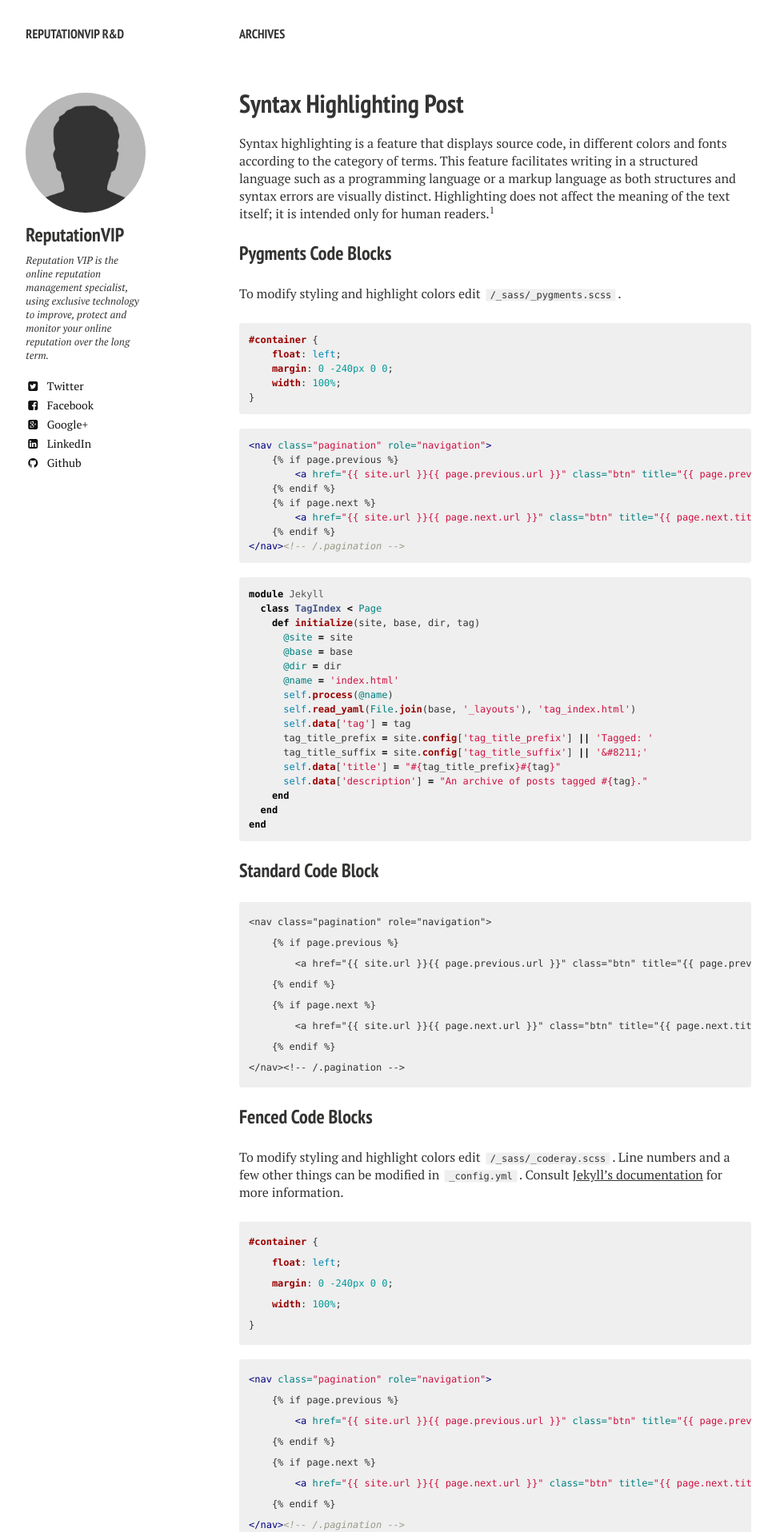
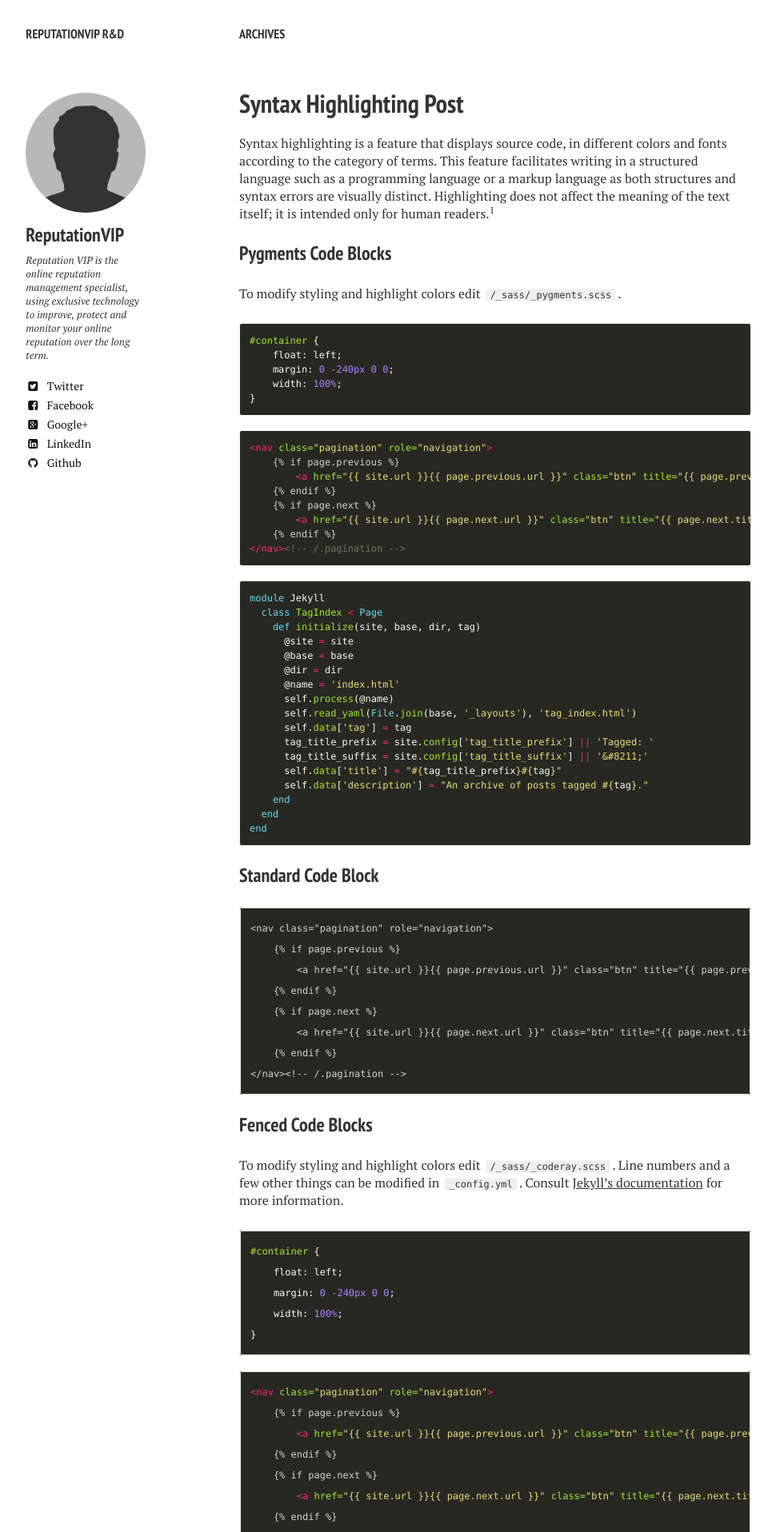
Before and after one commit to semji/reputationvip.github.io, a Jekyll site: the page built from _posts/2013-08-16-code-highlighting-post.md, in a window 1280 px wide. Shown: the top 1916 px of the page at 80% size, without its empty margins (21-991 px from the left). Built offline with Jekyll 4.4.1, drawn with Linux system fonts in a browser that asks for light colours; nearby versions of some CDN libraries.

Commit message:
Improved syntax highlight

```diff
--- a/_sass/pygments.scss
+++ b/_sass/pygments.scss
@@ -1,79 +1,73 @@
-/* ==========================================================================
-   Pygments.rb syntax highlighting
-   ========================================================================== */
-
 .highlight {
-	background-color: #efefef;
-	font-family: $code-font;
+  margin-bottom: 1.5em;
   @include font(12);
-	color: #333332;
-	margin-bottom: 1.5em;
-	@include rounded(4px);
+  color: #d0d0d0;
+  border: 1px solid darken($body-color, 5);
+  background-color: #272822;
+  @include rounded(3px);
   pre {
     position: relative;
     margin: 0;
     padding: 1em;
   }
-	.lineno { padding-right: 24px; color: lighten(#333332,50);}
-	.hll { background-color: #ffffcc }
-	.c { color: #999988; font-style: italic } /* Comment */
-	.err { color: #a61717; background-color: #e3d2d2 } /* Error */
-	.k { color: #000000; font-weight: bold } /* Keyword */
-	.o { color: #000000; font-weight: bold } /* Operator */
-	.cm { color: #999988; font-style: italic } /* Comment.Multiline */
-	.cp { color: #999999; font-weight: bold; font-style: italic } /* Comment.Preproc */
-	.c1 { color: #999988; font-style: italic } /* Comment.Single */
-	.cs { color: #999999; font-weight: bold; font-style: italic } /* Comment.Special */
-	.gd { color: #000000; background-color: #ffdddd } /* Generic.Deleted */
-	.ge { color: #000000; font-style: italic } /* Generic.Emph */
-	.gr { color: #aa0000 } /* Generic.Error */
-	.gh { color: #999999 } /* Generic.Heading */
-	.gi { color: #000000; background-color: #ddffdd } /* Generic.Inserted */
-	.go { color: #888888 } /* Generic.Output */
-	.gp { color: #555555 } /* Generic.Prompt */
+  .lineno { padding-right: 24px; color: #8f908a;}
+  .hll { background-color: #49483e }
+  .c { color: #75715e } /* Comment */
+  .err { color: #960050; background-color: #1e0010 } /* Error */
+  .k { color: #66d9ef } /* Keyword */
+  .l { color: #ae81ff } /* Literal */
+  .n { color: #f8f8f2 } /* Name */
+  .o { color: #f92672 } /* Operator */
+  .p { color: #f8f8f2 } /* Punctuation */
+  .cm { color: #75715e } /* Comment.Multiline */
+  .cp { color: #75715e } /* Comment.Preproc */
+  .c1 { color: #75715e } /* Comment.Single */
+  .cs { color: #75715e } /* Comment.Special */
+  .ge { font-style: italic } /* Generic.Emph */
   .gs { font-weight: bold } /* Generic.Strong */
-	.gu { color: #aaaaaa } /* Generic.Subheading */
-	.gt { color: #aa0000 } /* Generic.Traceback */
-	.kc { color: #000000; font-weight: bold } /* Keyword.Constant */
-	.kd { color: #000000; font-weight: bold } /* Keyword.Declaration */
-	.kn { color: #000000; font-weight: bold } /* Keyword.Namespace */
-	.kp { color: #000000; font-weight: bold } /* Keyword.Pseudo */
-	.kr { color: #000000; font-weight: bold } /* Keyword.Reserved */
-	.kt { color: #445588; font-weight: bold } /* Keyword.Type */
-	.m { color: #009999 } /* Literal.Number */
-	.s { color: #d01040 } /* Literal.String */
-	.na { color: #008080 } /* Name.Attribute */
-	.nb { color: #0086B3 } /* Name.Builtin */
-	.nc { color: #445588; font-weight: bold } /* Name.Class */
-	.no { color: #008080 } /* Name.Constant */
-	.nd { color: #3c5d5d; font-weight: bold } /* Name.Decorator */
-	.ni { color: #800080 } /* Name.Entity */
-	.ne { color: #990000; font-weight: bold } /* Name.Exception */
-	.nf { color: #990000; font-weight: bold } /* Name.Function */
-	.nl { color: #990000; font-weight: bold } /* Name.Label */
-	.nn { color: #555555 } /* Name.Namespace */
-	.nt { color: #000080 } /* Name.Tag */
-	.nv { color: #008080 } /* Name.Variable */
-	.ow { color: #000000; font-weight: bold } /* Operator.Word */
-	.w { color: #bbbbbb } /* Text.Whitespace */
-	.mf { color: #009999 } /* Literal.Number.Float */
-	.mh { color: #009999 } /* Literal.Number.Hex */
-	.mi { color: #009999 } /* Literal.Number.Integer */
-	.mo { color: #009999 } /* Literal.Number.Oct */
-	.sb { color: #d01040 } /* Literal.String.Backtick */
-	.sc { color: #d01040 } /* Literal.String.Char */
-	.sd { color: #d01040 } /* Literal.String.Doc */
-	.s2 { color: #d01040 } /* Literal.String.Double */
-	.se { color: #d01040 } /* Literal.String.Escape */
-	.sh { color: #d01040 } /* Literal.String.Heredoc */
-	.si { color: #d01040 } /* Literal.String.Interpol */
-	.sx { color: #d01040 } /* Literal.String.Other */
-	.sr { color: #009926 } /* Literal.String.Regex */
-	.s1 { color: #d01040 } /* Literal.String.Single */
-	.ss { color: #990073 } /* Literal.String.Symbol */
-	.bp { color: #999999 } /* Name.Builtin.Pseudo */
-	.vc { color: #008080 } /* Name.Variable.Class */
-	.vg { color: #008080 } /* Name.Variable.Global */
-	.vi { color: #008080 } /* Name.Variable.Instance */
-	.il { color: #009999 } /* Literal.Number.Integer.Long */
+  .kc { color: #66d9ef } /* Keyword.Constant */
+  .kd { color: #66d9ef } /* Keyword.Declaration */
+  .kn { color: #f92672 } /* Keyword.Namespace */
+  .kp { color: #66d9ef } /* Keyword.Pseudo */
+  .kr { color: #66d9ef } /* Keyword.Reserved */
+  .kt { color: #66d9ef } /* Keyword.Type */
+  .ld { color: #e6db74 } /* Literal.Date */
+  .m { color: #ae81ff } /* Literal.Number */
+  .s { color: #e6db74 } /* Literal.String */
+  .na { color: #a6e22e } /* Name.Attribute */
+  .nb { color: #f8f8f2 } /* Name.Builtin */
+  .nc { color: #a6e22e } /* Name.Class */
+  .no { color: #66d9ef } /* Name.Constant */
+  .nd { color: #a6e22e } /* Name.Decorator */
+  .ni { color: #f8f8f2 } /* Name.Entity */
+  .ne { color: #a6e22e } /* Name.Exception */
+  .nf { color: #a6e22e } /* Name.Function */
+  .nl { color: #f8f8f2 } /* Name.Label */
+  .nn { color: #f8f8f2 } /* Name.Namespace */
+  .nx { color: #a6e22e } /* Name.Other */
+  .py { color: #f8f8f2 } /* Name.Property */
+  .nt { color: #f92672 } /* Name.Tag */
+  .nv { color: #f8f8f2 } /* Name.Variable */
+  .ow { color: #f92672 } /* Operator.Word */
+  .w { color: #f8f8f2 } /* Text.Whitespace */
+  .mf { color: #ae81ff } /* Literal.Number.Float */
+  .mh { color: #ae81ff } /* Literal.Number.Hex */
+  .mi { color: #ae81ff } /* Literal.Number.Integer */
+  .mo { color: #ae81ff } /* Literal.Number.Oct */
+  .sb { color: #e6db74 } /* Literal.String.Backtick */
+  .sc { color: #e6db74 } /* Literal.String.Char */
+  .sd { color: #e6db74 } /* Literal.String.Doc */
+  .s2 { color: #e6db74 } /* Literal.String.Double */
+  .se { color: #ae81ff } /* Literal.String.Escape */
+  .sh { color: #e6db74 } /* Literal.String.Heredoc */
+  .si { color: #e6db74 } /* Literal.String.Interpol */
+  .sx { color: #e6db74 } /* Literal.String.Other */
+  .sr { color: #e6db74 } /* Literal.String.Regex */
+  .s1 { color: #e6db74 } /* Literal.String.Single */
+  .ss { color: #e6db74 } /* Literal.String.Symbol */
+  .bp { color: #f8f8f2 } /* Name.Builtin.Pseudo */
+  .vc { color: #f8f8f2 } /* Name.Variable.Class */
+  .vg { color: #f8f8f2 } /* Name.Variable.Global */
+  .vi { color: #f8f8f2 } /* Name.Variable.Instance */
+  .il { color: #ae81ff } /* Literal.Number.Integer.Long */
 }
```
Lines whose indentation alone changed are shown as unchanged.
